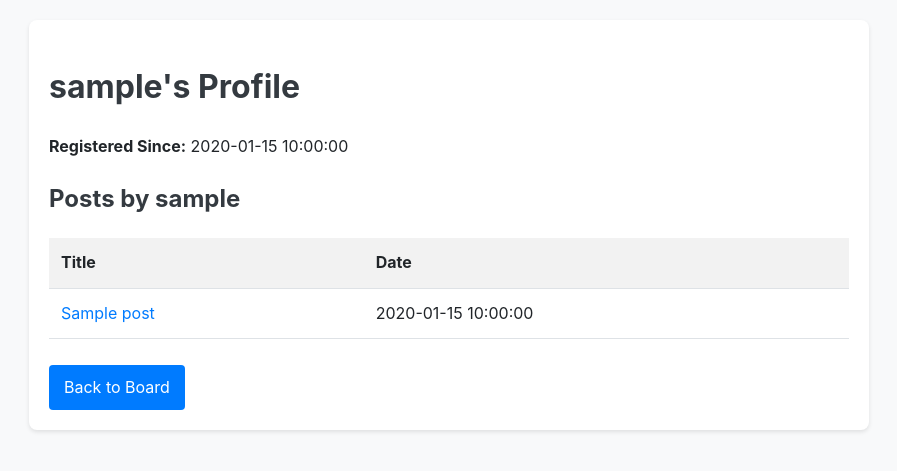
After one commit to Mkway/S_WEB_Project, a PHP site: page /profile.php?id=1 in a window 1280 px wide. The commit adds this page. Shown: the top 471 px of the page, without its empty margins (191-1088 px from the left). Run offline with PHP 8.4, Linux system fonts and the light colour scheme; tables that the repository leaves empty or names only in its code hold one stand-in row (values such as "Sample post").

Commit message:
feat: 사용자 프로필 페이지 구현 및 버그 수정
사용자 프로필 페이지를 구현하고 관련 버그를 수정했습니다.

-  파일 생성 및 사용자 정보, 작성 게시물 목록 표시.
-  및 에서 작성자 이름에 프로필 링크 추가.
- 에서  누락으로 인한 HTML 깨짐 현상 수정.
- 에서  변수 오류 수정.
-  파일에 사용자 프로필 페이지 항목 완료 표시.
- 에 변경 이력 추가.

```diff
--- a/my_lemp_project/src/index.php
+++ b/my_lemp_project/src/index.php
@@ -45,7 +45,7 @@ $total_posts = $total_posts_stmt->fetchColumn();
 $total_pages = ceil($total_posts / $posts_per_page);
 
 // Fetch posts for the current page (with search filter)
-$posts_sql = "SELECT posts.id, posts.title, users.username FROM posts JOIN users ON posts.user_id = users.id" . $where_clause . " ORDER BY posts.created_at DESC LIMIT :limit OFFSET :offset";
+$posts_sql = "SELECT posts.id, posts.title, posts.user_id, users.username FROM posts JOIN users ON posts.user_id = users.id" . $where_clause . " ORDER BY posts.created_at DESC LIMIT :limit OFFSET :offset";
 $stmt = $pdo->prepare($posts_sql);
 
 if (!empty($search_query)) {
@@ -104,7 +104,7 @@ $posts = $stmt->fetchAll();
                 ?>
                     <tr>
                         <td><a href="view_post.php?id=<?php echo $post['id']; ?>"><?php echo htmlspecialchars($post['title']); ?></a></td>
-                        <td><?php echo htmlspecialchars($post['username']); ?></td>
+                        <td><a href="profile.php?id=<?php echo $post['user_id']; ?>"><?php echo htmlspecialchars($post['username']); ?></a></td>
                     </tr>
                 <?php endforeach; ?>
             </tbody>
--- /dev/null
+++ b/my_lemp_project/src/profile.php
@@ -0,0 +1,63 @@
+<?php
+session_start();
+require_once 'db.php';
+
+$user_id = isset($_GET['id']) ? (int)$_GET['id'] : null;
+
+if (!$user_id) {
+    die("User ID not specified.");
+}
+
+// Fetch user details
+$stmt = $pdo->prepare("SELECT id, username, created_at FROM users WHERE id = ?");
+$stmt->execute([$user_id]);
+$profile_user = $stmt->fetch();
+
+if (!$profile_user) {
+    die("User not found.");
+}
+
+// Fetch posts by this user
+$posts_stmt = $pdo->prepare("SELECT id, title, created_at FROM posts WHERE user_id = ? ORDER BY created_at DESC");
+$posts_stmt->execute([$profile_user['id']]);
+$user_posts = $posts_stmt->fetchAll();
+
+?>
+<!DOCTYPE html>
+<html>
+<head>
+    <title><?php echo htmlspecialchars($profile_user['username']); ?>'s Profile</title>
+    <link rel="stylesheet" href="style.css">
+</head>
+<body>
+    <div class="container">
+        <h1><?php echo htmlspecialchars($profile_user['username']); ?>'s Profile</h1>
+        <p><strong>Registered Since:</strong> <?php echo $profile_user['created_at']; ?></p>
+
+        <h2>Posts by <?php echo htmlspecialchars($profile_user['username']); ?></h2>
+        <?php if (empty($user_posts)): ?>
+            <p>No posts found for this user.</p>
+        <?php else: ?>
+            <table>
+                <thead>
+                    <tr>
+                        <th>Title</th>
+                        <th>Date</th>
+                    </tr>
+                </thead>
+                <tbody>
+                    <?php foreach ($user_posts as $post): ?>
+                        <tr>
+                            <td><a href="view_post.php?id=<?php echo $post['id']; ?>"><?php echo htmlspecialchars($post['title']); ?></a></td>
+                            <td><?php echo $post['created_at']; ?></td>
+                        </tr>
+                    <?php endforeach; ?>
+                </tbody>
+            </table>
+        <?php endif; ?>
+
+        <br>
+        <a href="index.php" class="btn">Back to Board</a>
+    </div>
+</body>
+</html>
--- a/my_lemp_project/src/view_post.php
+++ b/my_lemp_project/src/view_post.php
@@ -33,7 +33,7 @@ $comments = $comments_stmt->fetchAll();
 <body>
     <div class="container">
         <h1><?php echo htmlspecialchars($post['title']); ?></h1>
-        <p>By <?php echo htmlspecialchars($post['username']); ?> on <?php echo $post['created_at']; ?></p>
+        <p>By <a href="profile.php?id=<?php echo $post['user_id']; ?>"><?php echo htmlspecialchars($post['username']); ?></a> on <?php echo $post['created_at']; ?></p>
         <div class="post-content">
             <?php echo nl2br(htmlspecialchars($post['content'])); ?>
         </div>
```
Also changed, not shown: AGENTS.md (+14 -0 lines), TODO.md (+1 -1 lines), 1 other file.
